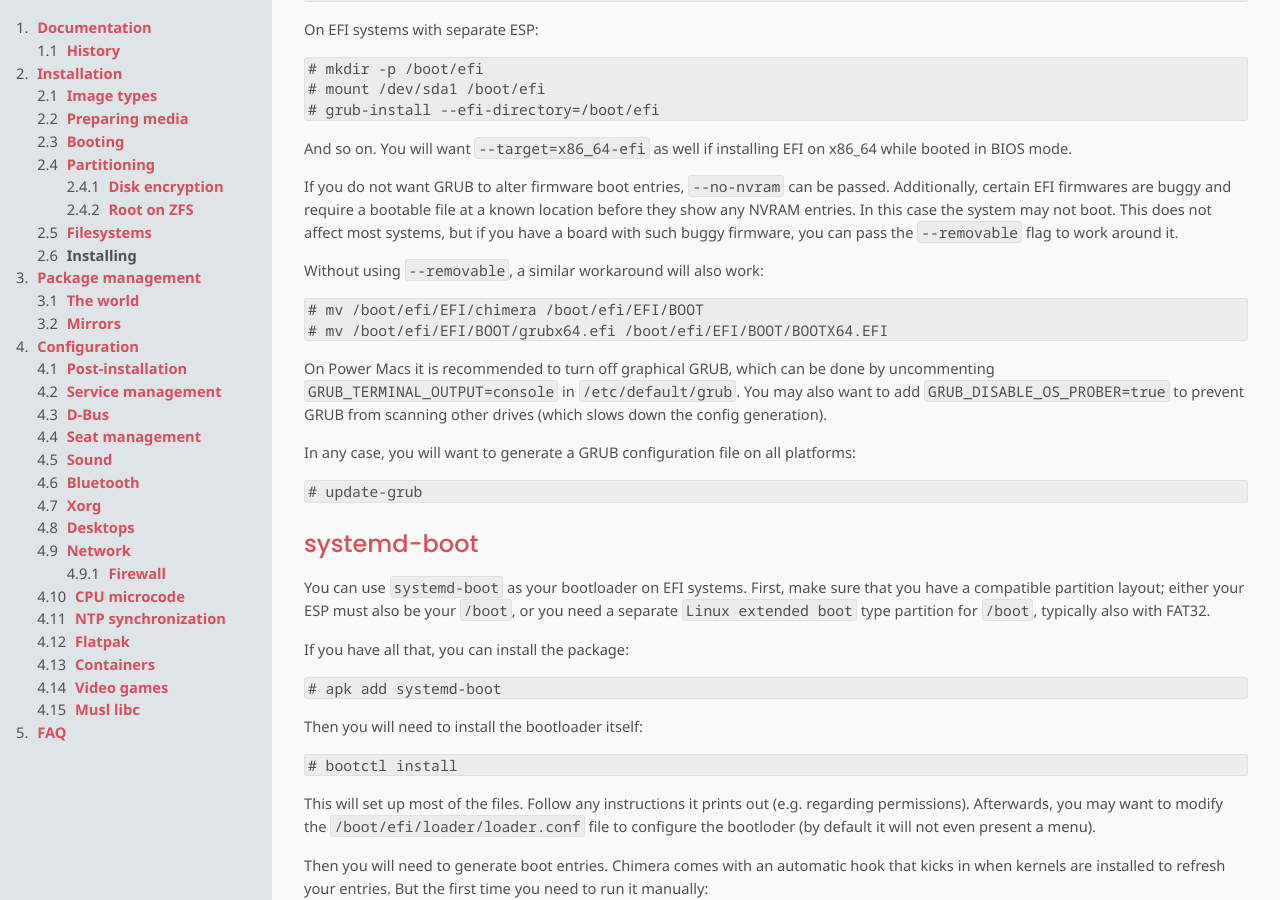
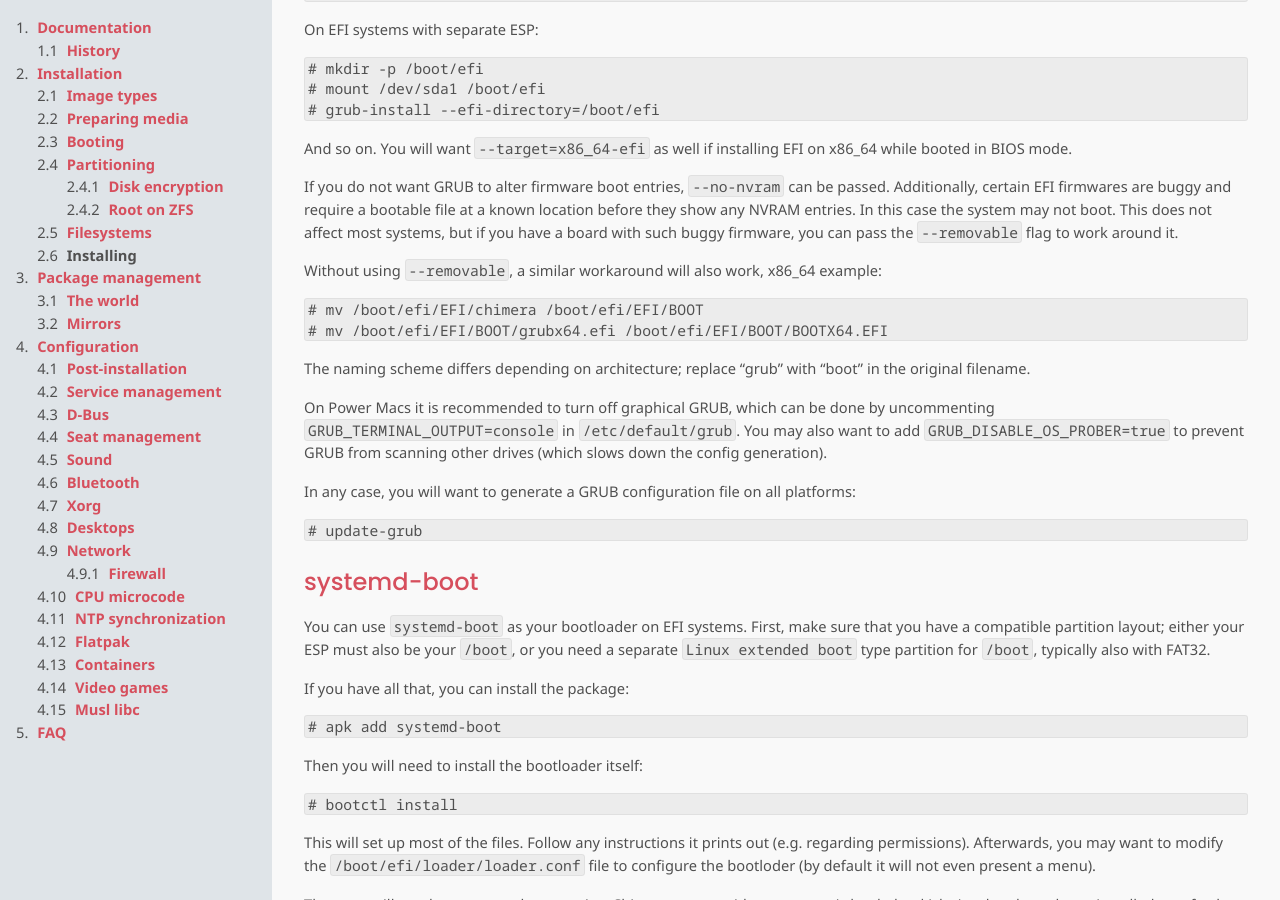
Before and after one commit to chimera-linux/chimera-linux.github.io, a Jekyll site: the page built from _docs/installation/install.md, in a window 1280 px wide and 900 px high, scrolled down 5877 px. Built offline with Jekyll 4.4.1, drawn with Linux system fonts in a browser that asks for light colours.

Commit message:
clarify grub on efi when not using --removable
Ref https://github.com/chimera-linux/chimera-linux.github.io/pull/58

````diff
--- a/_docs/installation/install.md
+++ b/_docs/installation/install.md
@@ -417,12 +417,15 @@
 a board with such buggy firmware, you can pass the `--removable` flag to
 work around it.
 
-Without using `--removable`, a similar workaround will also work:
+Without using `--removable`, a similar workaround will also work, x86_64 example:
 
 ```
 # mv /boot/efi/EFI/chimera /boot/efi/EFI/BOOT
 # mv /boot/efi/EFI/BOOT/grubx64.efi /boot/efi/EFI/BOOT/BOOTX64.EFI
 ```
+
+The naming scheme differs depending on architecture; replace "grub" with "boot"
+in the original filename.
 
 On Power Macs it is recommended to turn off graphical GRUB, which can be
 done by uncommenting `GRUB_TERMINAL_OUTPUT=console` in `/etc/default/grub`.
````
